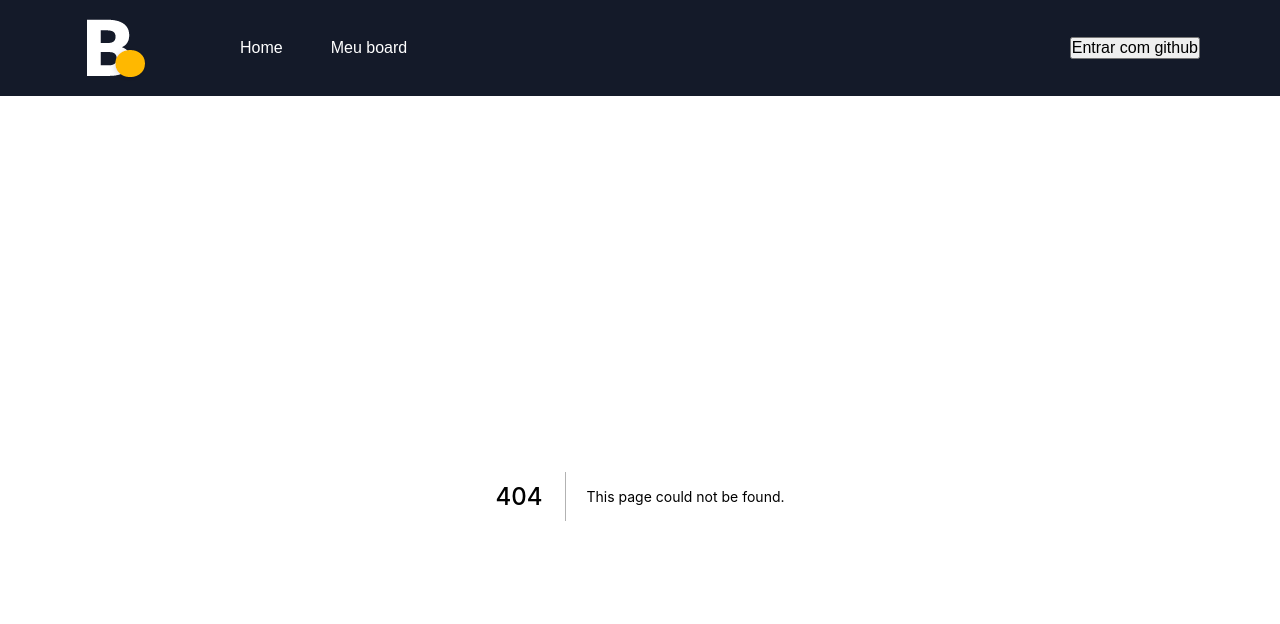
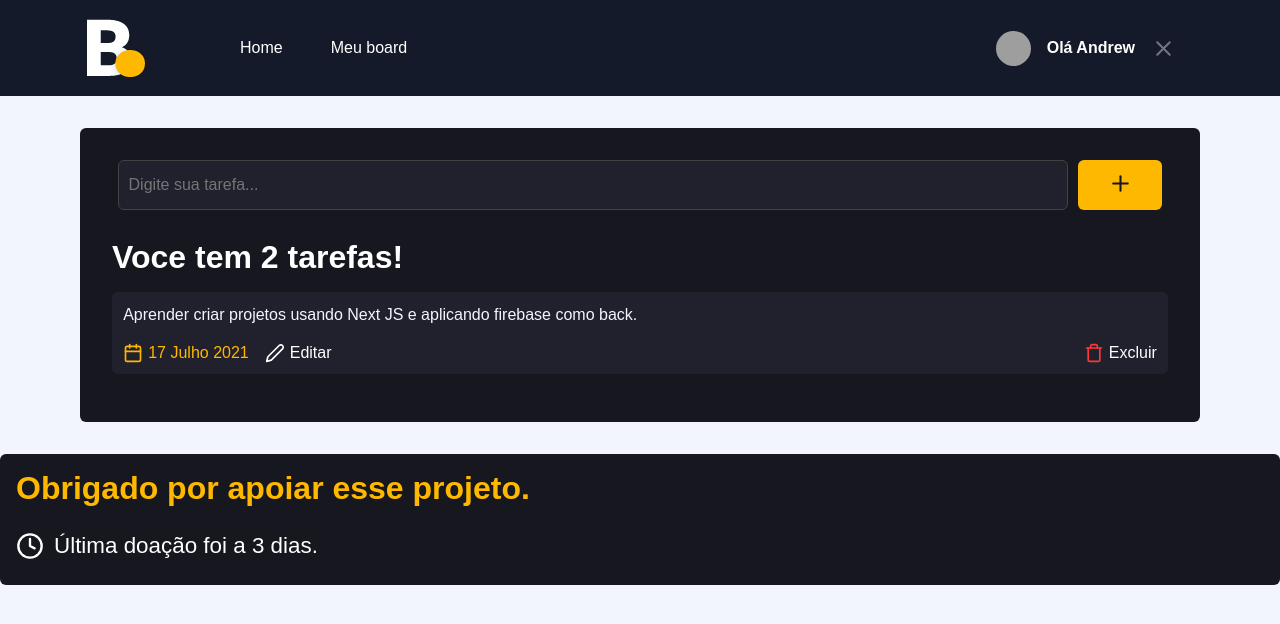
Before and after one commit to andrewqsantos/board, a Next.js app: page /board in a window 1280 px wide. Before the commit this address had no page. Shown: the top 624 px of the page. Built offline with nearby package versions, Linux system fonts and the light colour scheme; grey boxes are pictures that could not be loaded.

Commit message:
meu board basic

```diff
--- a/src/components/Header/index.tsx
+++ b/src/components/Header/index.tsx
@@ -1,6 +1,6 @@
 import Link from 'next/link';
-
 import styles from './styles.module.scss';
+import { SignButton } from '../SignButton';
 
 export function Header(){
     return(
@@ -18,9 +18,7 @@ export function Header(){
                     </Link>
                 </nav>
 
-                <button>
-                    Entrar com github
-                </button>
+                <SignButton/>
             </div>
         </header>
     )
--- /dev/null
+++ b/src/components/SignButton/index.tsx
@@ -0,0 +1,29 @@
+import styles from './styles.module.scss';
+import { FaGithub } from 'react-icons/fa';
+import { FiX } from 'react-icons/fi';
+
+export function SignButton(){
+
+    const session = true;
+
+    return session ? (
+        <button
+        type="button"
+        className={styles.signInButton}
+        onClick={ () => {} }
+        >
+            <img src="https://sujeitoprogramador.com/steve.png" alt="Foto do usuario" />
+            Olá Andrew
+            <FiX color="#737380" className={styles.closeIcon}/>
+        </button>
+    ) : (
+        <button
+        type="button"
+        className={styles.signInButton}
+        onClick={ () => {} }
+        >
+            <FaGithub color="#FFB800"/>
+            Entrar com github
+        </button>
+    )
+}
--- /dev/null
+++ b/src/components/SignButton/styles.module.scss
@@ -0,0 +1,37 @@
+.signInButton{
+    height: 2.5rem;
+    border-radius: 3rem;
+    background: transparent;
+    border: 0;
+    display: flex;
+    align-items: center;
+    justify-content: center;
+    padding: 0 1.5rem;
+    color: #FFF;
+    font-weight: bold;
+    transition: filter 0.2s;
+
+    svg{
+        width: 25px;
+        height: 25px;
+    }
+
+    img{
+        width: 35px;
+        height: 35px;
+        border-radius: 50%;
+        margin-right: 1rem;
+    }
+
+    &:hover{
+        filter: brightness(0.9);
+    }
+
+    svg:first-child{
+        margin-left: 1rem;
+    }
+
+    svg.closeIcon{
+        margin-left: 1rem;
+    }
+}
--- /dev/null
+++ b/src/pages/board/index.tsx
@@ -0,0 +1,59 @@
+import Head from 'next/head';
+import styles from './styles.module.scss';
+import { FiPlus, FiCalendar, FiEdit2, FiTrash, FiClock } from 'react-icons/fi'
+
+export default function Board(){
+    return(
+        <>
+        <Head>
+            <title>Minhas tarefas - Board</title>
+        </Head>
+        <main className={styles.container}>
+            <form>
+                <input
+                    type="text"
+                    placeholder="Digite sua tarefa..."
+                />
+                <button type="submit">
+                    <FiPlus size={25} color="#17181f"/>
+                </button>
+            </form>
+
+            <h1>Voce tem 2 tarefas!</h1>
+
+            <section>
+                <article className={styles.taskList}>
+                    <p>Aprender criar projetos usando Next JS e aplicando firebase como back.</p>
+                    <div className={styles.actions}>
+                        <div>
+                            <div>
+                                <FiCalendar size={20} color="#FFB800"/>
+                                <time>17 Julho 2021</time>
+                            </div>
+                            <button>
+                                <FiEdit2 size={20} color="#FFF"/>
+                                <span>Editar</span>
+                            </button>
+                        </div>
+
+                        <button>
+                            <FiTrash size={20} color="#FF3636" />
+                            <span>Excluir</span>
+                        </button>
+                    </div>
+                </article>
+            </section>
+        </main>
+
+        <div className={styles.vipContainer}>
+            <h3>Obrigado por apoiar esse projeto.</h3>
+            <div>
+                <FiClock size={28} color="#FFF"/>
+                <time>
+                    Última doação foi a 3 dias.
+                </time>
+            </div>
+        </div>
+        </>
+    )
+}
--- /dev/null
+++ b/src/pages/board/styles.module.scss
@@ -0,0 +1,118 @@
+.container{
+    max-width: 1120px;
+    margin: 2rem auto;
+    padding: 2rem;
+    background-color: #17181f;
+    border-radius: 6px;
+
+    form{
+        display: flex;
+        justify-content: center;
+        align-items: center;
+
+        input{
+            width: 90%;
+            height: 50px;
+            background-color: #20212c;
+            border: 1px solid #424242;
+            border-radius: 6px;
+            padding: 3px 10px;
+            color: #FFF;
+        }
+
+        button{
+            margin-left: 10px;
+            width: 8%;
+            height: 50px;
+            border: 0;
+            background-color: #FFB800;
+            border-radius: 6px;
+        }
+    }
+
+    h1{
+        color: #FFF;
+        margin-top: 1.8rem;
+    }
+}
+
+.taskList{
+    background-color: #20212c;
+    margin: 1rem 0;
+    padding: 0.7rem;
+    border-radius: 6px;
+
+    p{
+        cursor: pointer;
+        color: #F2f6fc;
+        font-size: 1rem;
+        line-height: 150%;
+    }
+
+    .actions{
+        width: 100%;
+        display: flex;
+        flex-direction: row;
+        justify-content: space-between;
+        margin-top: 1rem;
+
+        div{
+            display: flex;
+            justify-content: center;
+            align-items: center;
+
+            time{
+                color: #FFB800;
+                margin-left: 5px;
+                margin-right: 1rem;
+            }
+
+        }
+
+        button{
+            background: transparent;
+            border: 0;
+            display: flex;
+            justify-content: center;
+            align-items: center;
+
+            & + button{
+                margin-left: 10px;
+            }
+            span{
+                margin-left: 5px;
+                color: #FFF;
+                cursor: pointer;
+            }
+
+            span:hover{
+               filter: brightness(0.7);
+            }
+        }
+    }
+}
+
+.vipContainer{
+    max-width: 1120;
+    margin: 1rem auto;
+    padding: 1rem;
+    background-color: #17181f;
+    border-radius: 6px;
+
+    h3{
+        color: #FFB800;
+        font-size: 2rem;
+    }
+
+    div{
+        margin-top: 1rem;
+        display: flex;
+        align-items: center;
+    }
+
+    time{
+        color: #FFF;
+        font-size: 1.4rem;
+        padding: 10px;
+    }
+}
```
Also changed, not shown: src/pages/index.tsx (+14 -3 lines), src/styles/styles.module.scss (+62 -0 lines).
